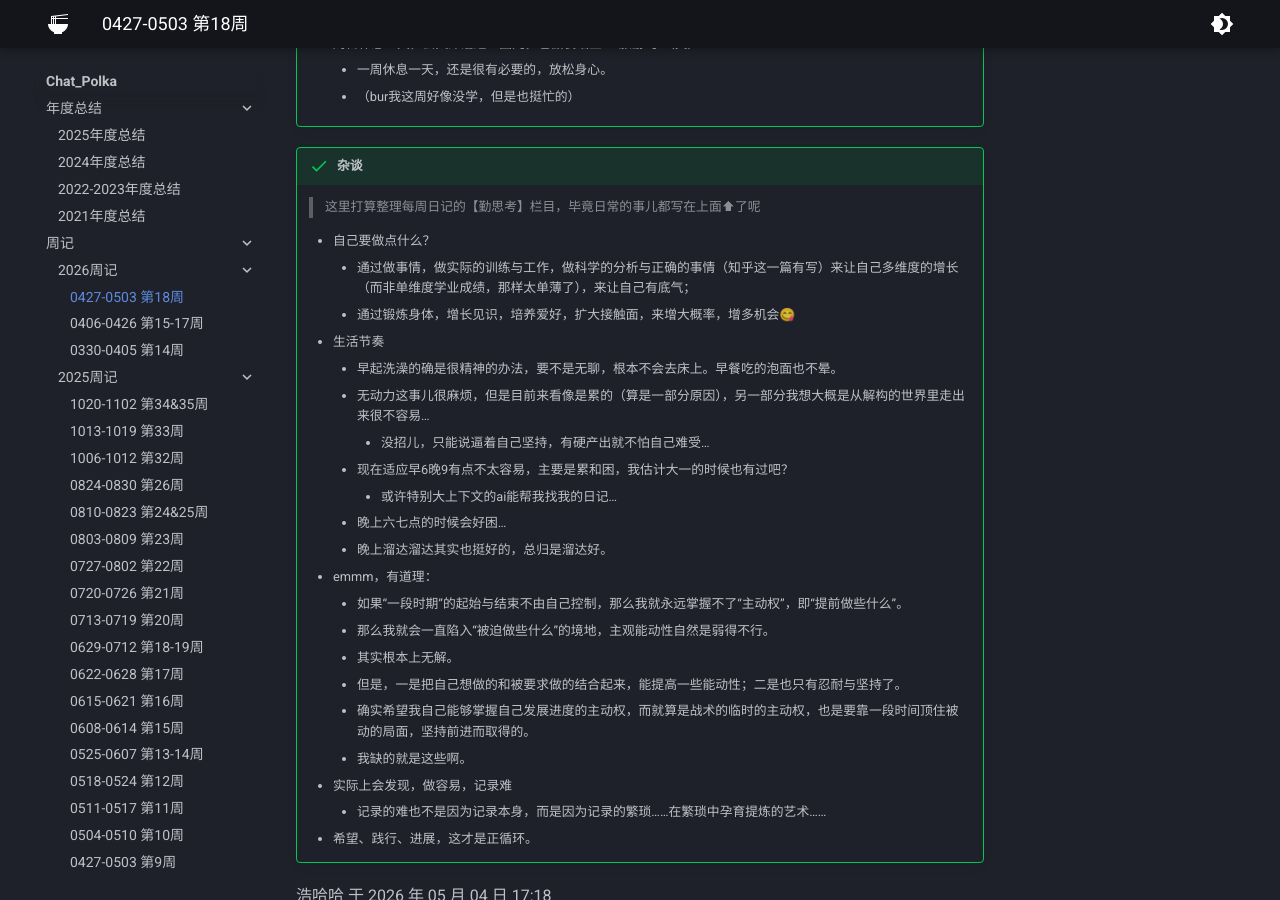
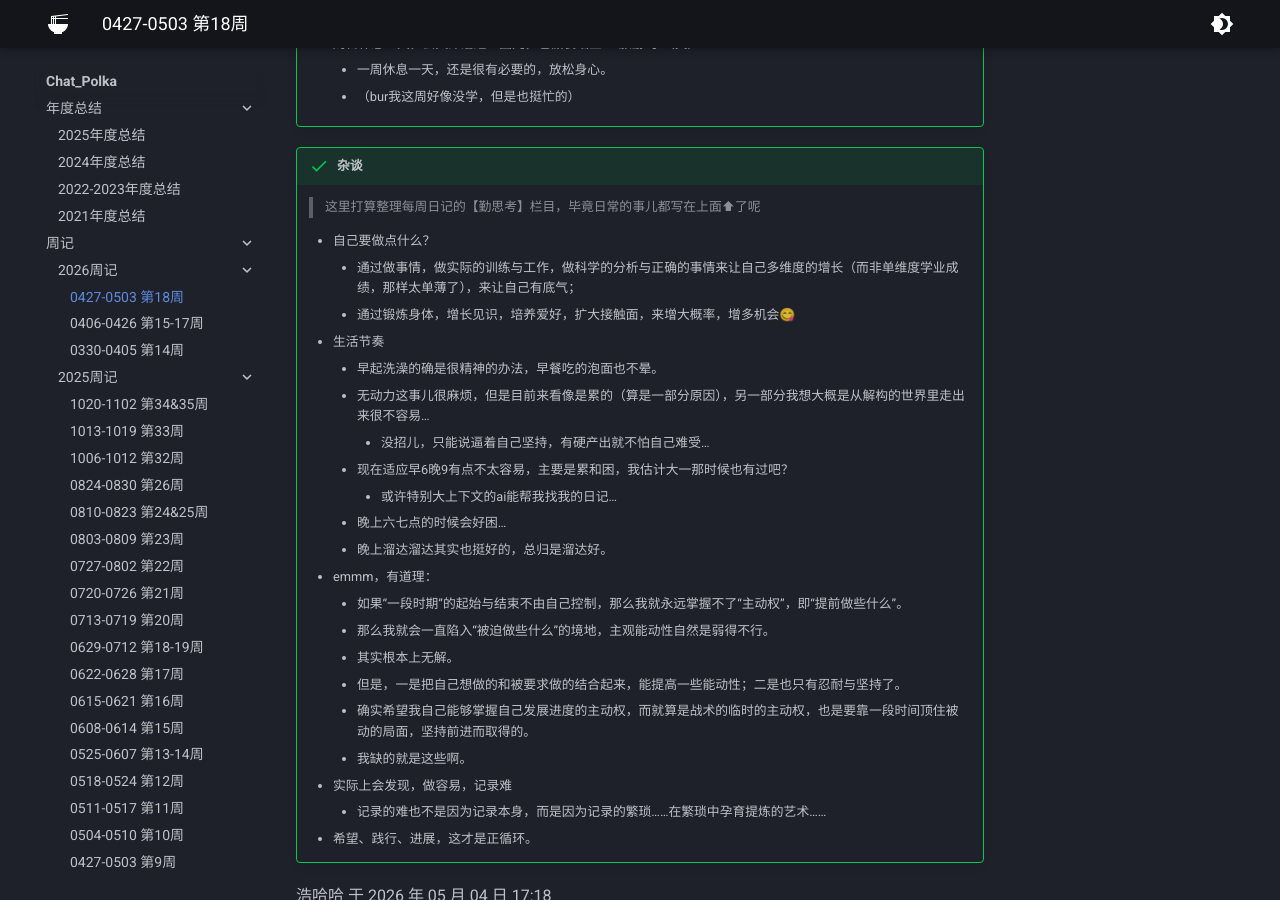
Before and after one commit to Haohahahaha/chat, an MkDocs documentation site: the page built from docs/1-Weekly/2026/20260427-20260503-18th.md, in a window 1280 px wide and 900 px high, scrolled down 1020 px. Built offline with MkDocs 1.6.1 and Material for MkDocs 9.7.7, drawn with Linux system fonts in a browser that asks for light colours.

Commit message:
2026-05-04_17:29:15 update

```diff
--- a/docs/1-Weekly/2026/20260427-20260503-18th.md
+++ b/docs/1-Weekly/2026/20260427-20260503-18th.md
@@ -39,13 +39,13 @@
     > 这里打算整理每周日记的【勤思考】栏目，毕竟日常的事儿都写在上面⬆了呢
 
     - 自己要做点什么？
-        - 通过做事情，做实际的训练与工作，做科学的分析与正确的事情（知乎这一篇有写）来让自己多维度的增长（而非单维度学业成绩，那样太单薄了），来让自己有底气；
+        - 通过做事情，做实际的训练与工作，做科学的分析与正确的事情来让自己多维度的增长（而非单维度学业成绩，那样太单薄了），来让自己有底气；
         - 通过锻炼身体，增长见识，培养爱好，扩大接触面，来增大概率，增多机会😋
     - 生活节奏
-        - 早起洗澡的确是很精神的办法，要不是无聊，根本不会去床上。早餐吃的泡面也不晕。
+        - 早起洗澡的确是很精神的办法，早餐吃的泡面也不晕。
         - 无动力这事儿很麻烦，但是目前来看像是累的（算是一部分原因），另一部分我想大概是从解构的世界里走出来很不容易…
             - 没招儿，只能说逼着自己坚持，有硬产出就不怕自己难受…
-        - 现在适应早6晚9有点不太容易，主要是累和困，我估计大一的时候也有过吧？
+        - 现在适应早6晚9有点不太容易，主要是累和困，我估计大一那时候也有过吧？
             - 或许特别大上下文的ai能帮我找我的日记…
         - 晚上六七点的时候会好困…
         - 晚上溜达溜达其实也挺好的，总归是溜达好。
```
